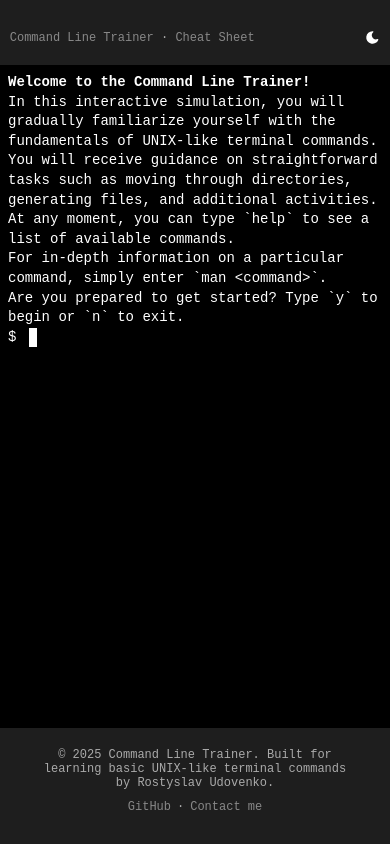
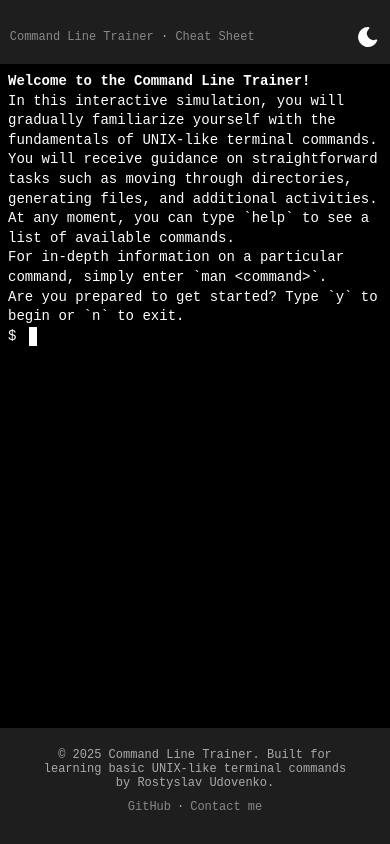
Before and after one commit to rostyslav-udovenko/command-line-trainer, a plain HTML site: page index.html in a window 390 px wide. Drawn offline with Linux system fonts and the light colour scheme.

Commit message:
Refactor theme switcher implementation and styles for improved layout and responsiveness

```diff
--- a/index.html
+++ b/index.html
@@ -27,15 +27,17 @@
           <a href="cheat-sheet.html" class="header__link">Cheat Sheet</a>
         </div>
 
-        <div class="header__theme-switcher">
+        <div class="header__right">
+          <div class="theme-icon-container">
             <img
               src="icons/dark.svg"
               alt="Toggle theme"
               id="theme-toggle-btn"
-            class="theme-btn"
+              class="theme-icon"
               role="button"
               tabindex="0"
             />
+          </div>
         </div>
       </div>
     </header>
--- a/scss/layout/_header.scss
+++ b/scss/layout/_header.scss
@@ -12,6 +12,7 @@
   display: flex;
   justify-content: space-between;
   align-items: center;
+  position: relative;
 }
 
 .header__right {
@@ -35,20 +36,3 @@
 .header__menu a:hover {
   text-decoration: underline;
 }
-
-.header__theme-switcher {
-  display: flex;
-  gap: 6px;
-}
-
-.theme-btn {
-  width: 15px;
-  height: 15px;
-  cursor: pointer;
-  filter: var(--icon-filter);
-  transition: filter 0.2s;
-}
-
-.theme-btn:hover {
-  filter: var(--icon-filter) brightness(1.2);
-}
--- a/scss/themes/_themes.scss
+++ b/scss/themes/_themes.scss
@@ -49,3 +49,26 @@
     color: var(--color-fg);
   }
 }
+
+.theme-icon-container {
+  position: absolute;
+  top: 0;
+  bottom: 0;
+  display: flex;
+  right: 0;
+  align-items: center;
+  z-index: 10;
+}
+
+.theme-icon {
+  width: 24px;
+  height: 24px;
+  cursor: pointer;
+  filter: var(--icon-filter);
+  transition: filter 0.2s, transform 0.2s;
+}
+
+.theme-icon:hover {
+  filter: var(--icon-filter) brightness(1.2);
+  transform: scale(1.1);
+}
```
Also changed, not shown: 404.html (+4 -2 lines), 500.html (+4 -2 lines), css/styles.css, 1 other file. Lines whose indentation alone changed are shown as unchanged.
